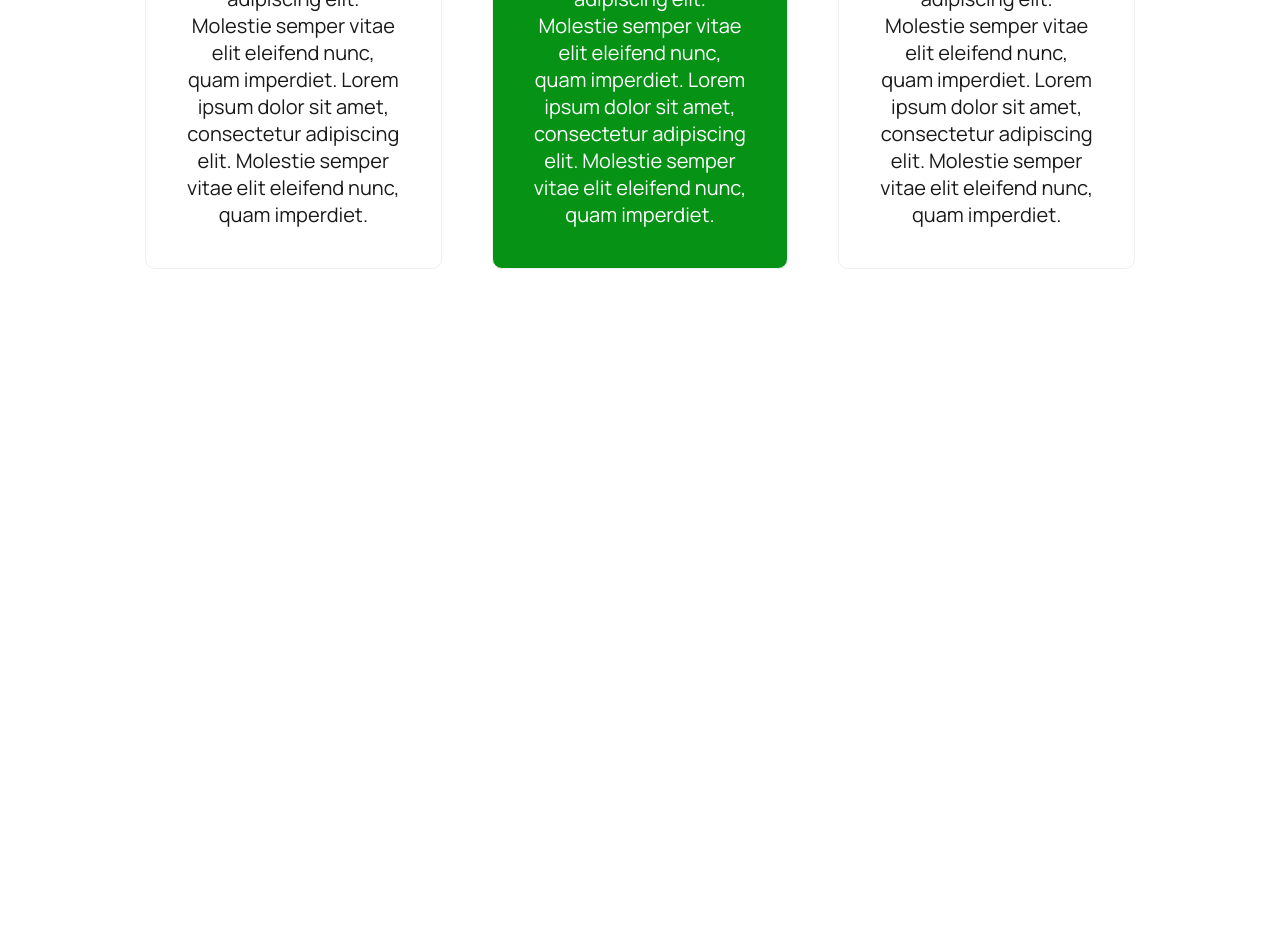
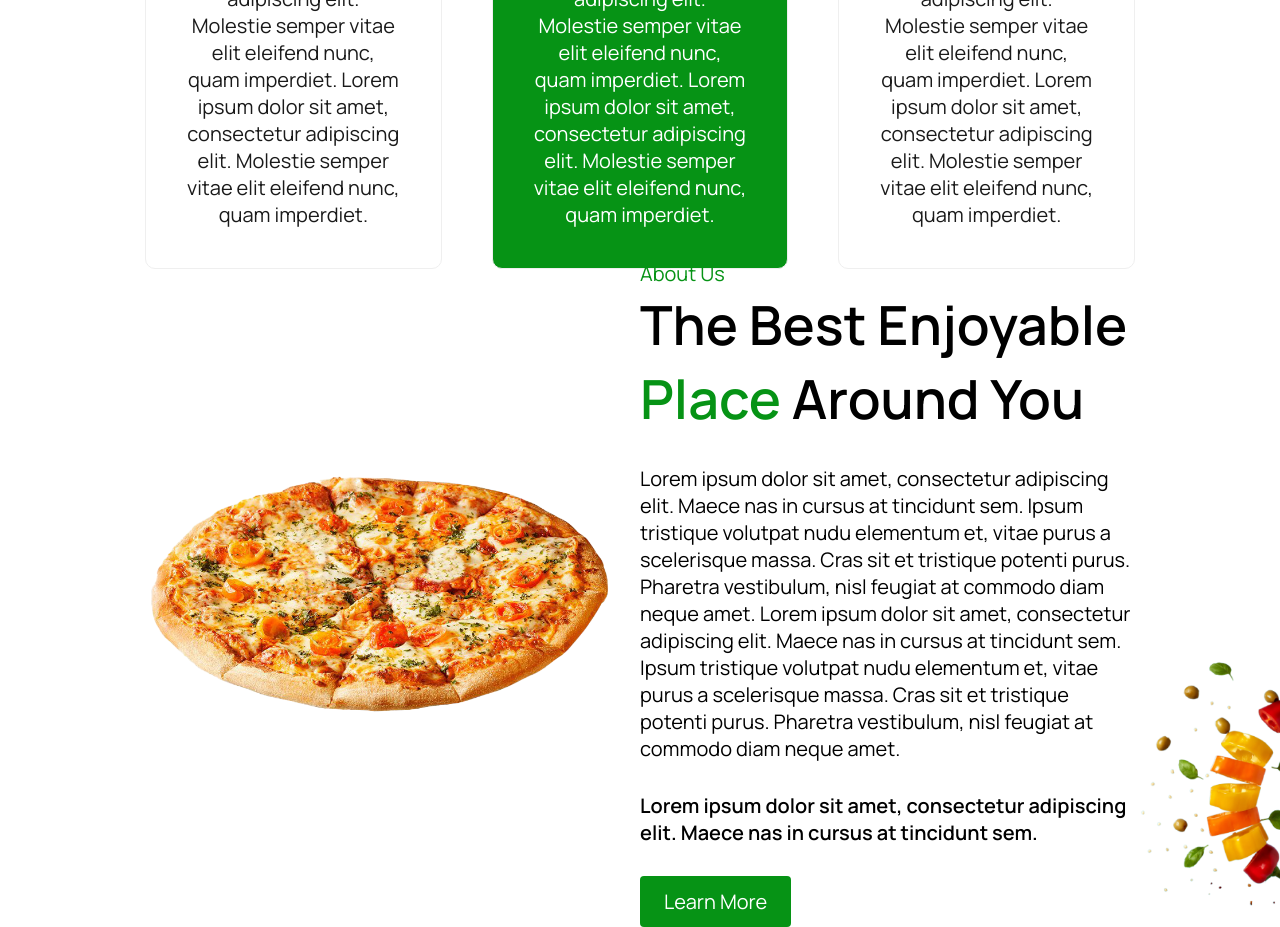
Before and after one commit to Alex16992/React-food, a React (Create React App) app: page / in a window 1280 px wide. Shown: the part 1480-2407 px from the top of the page. Before the commit the page ends 1749 px from the top, so only its background shows below. Built offline with nearby package versions, Linux system fonts and the light colour scheme.

Commit message:
Final About Us

```diff
--- a/src/App.js
+++ b/src/App.js
@@ -1,5 +1,6 @@
 import Hero from "./sections/Hero"
 import OurServices from "./sections/OurServices"
+import AboutUs from "./sections/AboutUs"
 
 import "./App.css"
 
@@ -8,6 +9,7 @@ function App() {
     <div className='App'>
       <Hero />
       <OurServices />
+      <AboutUs />
     </div>
   )
 }
--- /dev/null
+++ b/src/sections/AboutUs.css
@@ -0,0 +1,25 @@
+.about-us {
+  display: grid;
+  grid-template-columns: 1fr 1fr;
+  padding: 140px 145px;
+  height: 100vh;
+  background-image: url("../image/about-us-right-bg.png");
+  background-repeat: no-repeat;
+  background-position: right bottom;
+  background-size: 11%;
+}
+
+.about-us p {
+  margin: 30px 0;
+}
+
+.about-us .about-us_bold-text {
+  font-weight: 600;
+}
+
+.about-us_left {
+  background-image: url("../image/about-us-left-bg.png");
+  background-repeat: no-repeat;
+  background-position: left;
+  background-size: 95%;
+}
--- /dev/null
+++ b/src/sections/AboutUs.js
@@ -0,0 +1,33 @@
+import Button from "../components/UI/Button"
+import "./AboutUs.css"
+
+function AboutUs() {
+  return (
+    <div className='about-us'>
+      <div className='about-us_left'></div>
+      <div className='about-us_right'>
+        <span className='highlight'>About Us</span>
+        <h2>
+          The Best Enjoyable <span className='highlight'>Place</span> Around You
+        </h2>
+        <p>
+          Lorem ipsum dolor sit amet, consectetur adipiscing elit. Maece nas in
+          cursus at tincidunt sem. Ipsum tristique volutpat nudu elementum et,
+          vitae purus a scelerisque massa. Cras sit et tristique potenti purus.
+          Pharetra vestibulum, nisl feugiat at commodo diam neque amet. Lorem
+          ipsum dolor sit amet, consectetur adipiscing elit. Maece nas in cursus
+          at tincidunt sem. Ipsum tristique volutpat nudu elementum et, vitae
+          purus a scelerisque massa. Cras sit et tristique potenti purus.
+          Pharetra vestibulum, nisl feugiat at commodo diam neque amet.
+        </p>
+        <p className='about-us_bold-text'>
+          Lorem ipsum dolor sit amet, consectetur adipiscing elit. Maece nas in
+          cursus at tincidunt sem.
+        </p>
+        <Button buttonType='filled'>Learn More</Button>
+      </div>
+    </div>
+  )
+}
+
+export default AboutUs
```
Also changed, not shown: src/image/about-us-left-bg.png (added), src/image/about-us-right-bg.png (added).
